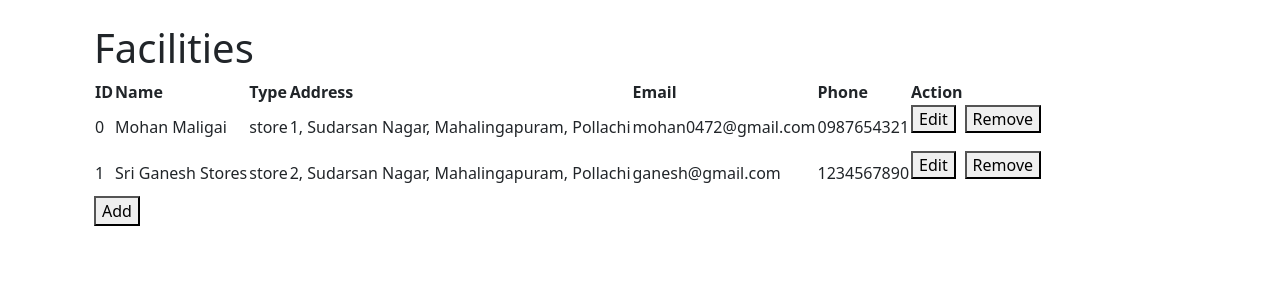
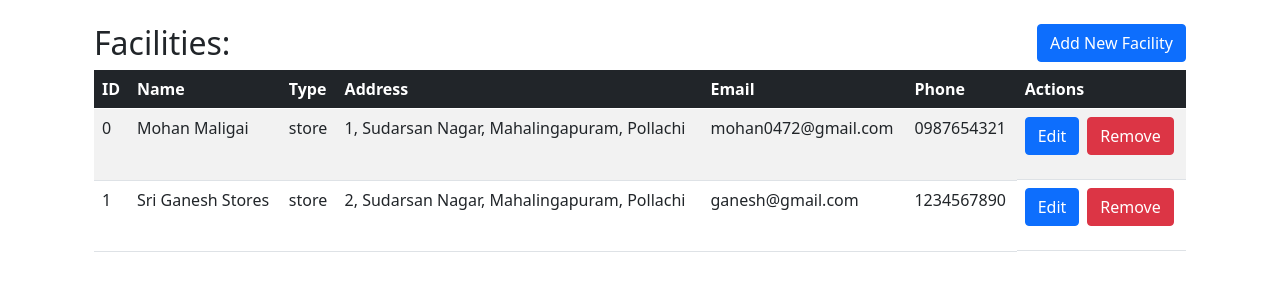
Before and after one commit to IBM-EPBL/IBM-Project-53140-1661315441, a Flask app: page /facilities in a window 1280 px wide. Shown: the part 72-372 px from the top of the page. Run offline with Flask 2, Linux system fonts and the light colour scheme; some libraries are stand-ins or nearby versions.

Commit message:
Facilities UI

```diff
--- a/Project Development Phase/Sprint 2/templates/facilities.html
+++ b/Project Development Phase/Sprint 2/templates/facilities.html
@@ -8,17 +8,20 @@
 
     <!-- View Facility -->
     {% if mode == 'view' %}
-    <h1>Facilities</h1>
-    <table>
-      <tr>
+    <div class="d-flex justify-content-between">
+      <h2>Facilities:</h2>
+      <a href="/facilities/add"><button class="btn btn-primary">Add New Facility</button></a>
+    </div>
+    <table class="table table-striped">
+      <thead class="table-dark">
         <th>ID</th>
         <th>Name</th>
         <th>Type</th>
         <th>Address</th>
         <th>Email</th>
         <th>Phone</th>
-        <th>Action</th>
-      </tr>
+        <th>Actions</th>
+      </thead>
       {% for i in FM.get_facilities() %}
       <tr>
         <td>{{ i.id }}</td>
@@ -27,115 +30,182 @@
         <td>{{ i.address }}</td>
         <td>{{ i.email }}</td>
         <td>{{ i.phone }}</td>
-        <td>
-          <form action="/facilities/edit" method="post">
+        <td class="container d-flex">
+          <form class="me-2" action="/facilities/edit" method="post">
             <input type="hidden" name="id" value="{{ i.id }}">
-            <button type="submit">Edit</button>
+            <button class="btn btn-primary" type="submit">Edit</button>
           </form>
-        </td>
-        <td>
           <form action="/facilities/delete" method="post">
             <input type="hidden" name="id" value="{{ i.id }}">
-            <button type="submit">Remove</button>
+            <button class="btn btn-danger" type="submit">Remove</button>
           </form>
         </td>
       </tr>
       {% endfor %}
+      </tr>
     </table>
-    <a href="/facilities/add"><button type="button">Add</button></a>
 
 
 
     {% elif mode == 'add' %}
     <!-- Add Facility -->
-    <h1>Add Facilities</h1>
+    <div style="width: 40vw;">
+      <h2>Add Facility:</h2>
       <form action="/facilities/add/save" method="post">
         <input type="hidden" name="id" value="{{ id }}">
-      <div>
-        <label for="name">Name:</label>
-        <input type="text" id="name" name="name" minlength="3" placeholder="name" required>
+        <div class="form-outline mt-2">
+          <label class="form-label" for="name">Name:</label>
+          <input class="form-control" type="text" id="name" name="name" minlength="3" placeholder="name" required>
         </div>
-      <div>
-        <label for="type">Type:</label>
-        <select name="type" id="type">
+        <div class="form-outline mt-2">
+          <label class="form-label" for="type">Type:</label>
+          <select class="form-select" name="type" id="type" required>
+            <option value="">--Select Type--</option>
             <option value="store">Store</option>
             <option value="warehouse">Warehouse</option>
           </select>
         </div>
-      <div>
-        <label for="address">Address:</label>
-        <input type="text" id="address" name="address" placeholder="address" required>
+        <div class="form-outline mt-2">
+          <label class="form-label" for="address">Address:</label>
+          <input class="form-control" type="text" id="address" name="address" placeholder="address" required>
         </div>
-      <div>
-        <label for="email">Email:</label>
-        <input type="email" id="email" name="email" placeholder="email" required>
+        <div class="form-outline mt-2">
+          <label class="form-label" for="email">Email:</label>
+          <input class="form-control" type="email" id="email" name="email" placeholder="email" required>
         </div>
-      <div>
-        <label for="phone">Phone:</label>
-        <input type="tel" id="phone" name="phone" placeholder="phone" required>
+        <div class="form-outline mt-2">
+          <label class="form-label" for="phone">Phone:</label>
+          <input class="form-control" type="tel" id="phone" name="phone" placeholder="phone" required>
         </div>
-      <div>
-        <button type="submit">Confirm</button>
-        <a href="/facilities/add/discard"><button type="button">Discard</button></a>
+        <div class="form-outline mt-4">
+          <button class="btn btn-primary me-3" type="submit">Confirm</button>
+          <a href="/facilities/add/discard"><button class="btn btn-warning" type="button">Discard</button></a>
         </div>
       </form>
+    </div>
+
 
 
     <!-- Edit Facility -->
     {% elif mode == 'edit' %}
     {% set f=FM.get_facility(id) %}
-    <h1>Edit Facility</h1>
+    <div style="width: 40vw;">
+    <h2>Edit Facility:</h2>
     <form action="/facilities/edit/save" method="post">
       <input type="hidden" name="id" value="{{ id }}">
-      <div>
-        <label for="name">Name:</label>
-        <input type="text" id="name" name="name" minlength="3" placeholder="name">
-        Current Name: {{ f.name }}
+      <div class="form-outline mt-2">
+        <label class="form-label" for="name">Name:</label>
+        <input class="form-control" type="text" id="name" name="name" minlength="3" value="{{ f.name }}" placeholder="name">
       </div>
-      <div>
-        <label for="type">Type:</label>
-        <select name="type" id="type">
+      <div class="form-outline mt-2">
+        <label class="form-label" for="type">Type:</label>
+        <select class="form-select" name="type" id="type">
+          {% if f.type == 'store' %}
           <option value="store">Store</option>
           <option value="warehouse">Warehouse</option>
+          {% else %}
+          <option value="warehouse">Warehouse</option>
+          <option value="store">Store</option>
+          {% endif %}
         </select>
-        Current Type: {{ f.type }}
       </div>
-      <div>
-        <label for="address">Address:</label>
-        <input type="text" id="address" name="address" placeholder="address">
-        Current Address: {{ f.address }}
+      <div class="form-outline mt-2">
+        <label class="form-label" for="address">Address:</label>
+        <input class="form-control" type="text" id="address" name="address" value="{{ f.address }}" placeholder="address">
       </div>
-      <div>
-        <label for="email">Email:</label>
-        <input type="email" id="email" name="email" placeholder="email">
-        Current Email: {{ f.email }}
+      <div class="form-outline mt-2">
+        <label class="form-label" for="email">Email:</label>
+        <input class="form-control" type="email" id="email" name="email" value="{{ f.email }}" placeholder="email">
       </div>
-      <div>
-        <label for="phone">Phone:</label>
-        <input type="tel" id="phone" name="phone" placeholder="phone">
-        Current Phone: {{ f.phone }}
+      <div class="form-outline mt-2">
+        <label class="form-label" for="phone">Phone:</label>
+        <input class="form-control" type="tel" id="phone" name="phone" value="{{ f.phone }}" placeholder="phone">
       </div>
-      <div>
-        <button type="submit">Confirm</button>
-        <a href="/facilities/edit/discard"><button type="button">Discard</button></a>
+      <div class="form-outline mt-2">
+        <button class="btn btn-primary me-3" type="submit">Confirm</button>
+        <a href="/facilities/edit/discard"><button class="btn btn-danger" type="button">Discard</button></a>
       </div>
+      <div class="mt-3">Note: You can also Leave the input empty to keep existing value</div>
     </form>
+  </div>
 
 
     <!-- Delete Facility -->
     {% elif mode == 'delete' %}
     {% set i=FM.get_facility(id) %}
-    <h1>Confirm Delete Facility:</h1>
-    <br> ID: {{ i.id }}
-    <br> Name: {{ i.name }}
-    <br> Type: {{ i.type }}
-    <br> Address: {{ i.address }}
-    <br> Email: {{ i.email }}
-    <br> Phone: {{ i.phone }}
+    <div class="col-md-8">
+      <div class="col p-2 h2">Delete Facility:</div>
+      <div class="card mb-3">
+        <div class="card-body">
+          <div class="row">
+            <div class="col-sm-3">
+              <h6 class="mb-0">ID</h6>
+            </div>
+            <div class="col-sm-9 text-secondary">
+              {{ i.id }}
+            </div>
+          </div>
+          <hr>
+          <div class="row">
+            <div class="col-sm-3">
+              <h6 class="mb-0">Name</h6>
+            </div>
+            <div class="col-sm-9 text-secondary">
+              {{ i.name }}
+            </div>
+          </div>
+          <hr>
+          <div class="row">
+            <div class="col-sm-3">
+              <h6 class="mb-0">Type</h6>
+            </div>
+            <div class="col-sm-9 text-secondary">
+              {{ i.type }}
+            </div>
+          </div>
+          <hr>
+          <div class="row">
+            <div class="col-sm-3">
+              <h6 class="mb-0">Address</h6>
+            </div>
+            <div class="col-sm-9 text-secondary">
+              {{ i.address }}
+            </div>
+          </div>
+          <hr>
+          <div class="row">
+            <div class="col-sm-3">
+              <h6 class="mb-0">Email</h6>
+            </div>
+            <div class="col-sm-9 text-secondary">
+              {{ i.email }}
+            </div>
+          </div>
+          <div class="row">
+            <div class="col-sm-3">
+              <h6 class="mb-0">Phone</h6>
+            </div>
+            <div class="col-sm-9 text-secondary">
+              {{ i.phone }}
+            </div>
+          </div>
+          <hr>
+          <div class="mt-3 mb-3">Do you want to delete the user Permanently?</div>
+          <div class="row">
+            <div class="col-sm-3">
               <form action="/facilities/delete/save" method="post">
                 <input type="hidden" name="id" value="{{ i.id }}">
-      <button type="submit">Confirm Remove</button>
+                <button class="btn btn-danger" type="submit">Confirm Delete</button>
               </form>
+            </div>
+            <div class="col-sm-2">
+              <a class="btn btn-primary" href="/facilities/delete/discard">Discard</a>
+            </div>
+          </div>
+        </div>
+      </div>
+    </div>
+
 
 
     <!-- Invalid URL -->
```
Also changed, not shown: Project Development Phase/Sprint 2/templates/usermanagement.html (+2 -6 lines). Lines whose indentation alone changed are shown as unchanged.
